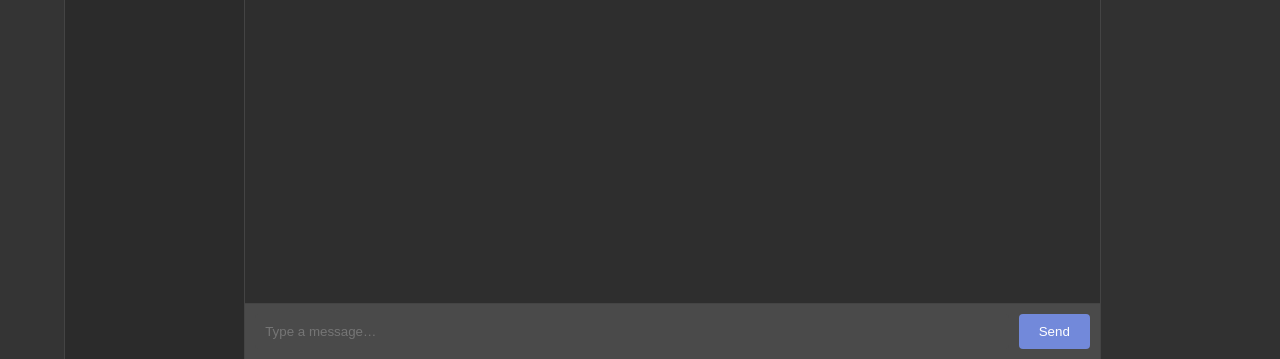
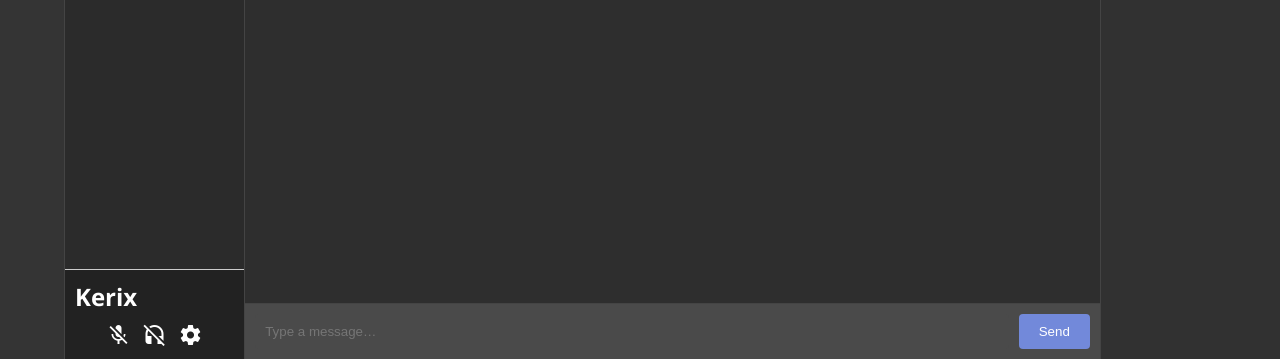
Before and after one commit to nerexon/kerix-client, an Electron app: page app/app.html in a window 1280 px wide. Shown: the part 441-800 px from the top of the page. Drawn offline with Linux system fonts and the light colour scheme.

Commit message:
Making the userbox

```diff
--- a/app/app.html
+++ b/app/app.html
@@ -5,6 +5,7 @@
   <meta name="viewport" content="width=device-width, initial-scale=1.0">
   <title>Kerix</title>
   <link rel="stylesheet" href="style/global.css">
+  <link href="https://fonts.googleapis.com/icon?family=Material+Icons" rel="stylesheet">
 </head>
 <body>
   <section id="serverList">
@@ -22,6 +23,16 @@
       <button id="settings">Settings</button>
     </div>
     <div class="channelListContent"></div>
+    <div id="userBox">
+      <div class="userBoxContent">
+        <span class="username">Kerix</span>
+        <div class="userButtons">
+          <button title="Mute" id="muteBtn"><span class="material-icons">mic_off</span></button>
+          <button title="Deafen" id="deafenBtn"><span class="material-icons">headset_off</span></button>
+          <button title="Settings" id="userSettingsBtn"><span class="material-icons">settings</span></button>
+        </div>
+      </div>
+    </div>
   </section>
 
   <!-- New Chat Section -->
--- a/app/style/global.css
+++ b/app/style/global.css
@@ -165,6 +165,51 @@ body {
   background: var(--hover-bg);
 }
 
+/* UserBox */
+#userBox {
+  padding: 10px;
+  border-top: 1px solid #ccc;
+  background-color: #222;
+  color: white;
+}
+
+.userBoxContent {
+  display: flex;
+  flex-direction: column;
+  align-items: flex-start;
+}
+
+.username {
+  font-weight: bold;
+  font-size: 24px; /* Bigger username */
+  margin-bottom: 8px;
+}
+
+.userButtons {
+  display: flex;
+  gap: 8px;
+  margin: 0 auto;
+}
+
+.userButtons button {
+  background: none;
+  border: none;
+  color: white;
+  cursor: pointer;
+  padding: 2px;
+  font-size: 16px; /* fallback size */
+}
+
+.userButtons button:hover {
+  color: #1db954;
+}
+
+.material-icons {
+  font-size: 12px; /* Smaller icons */
+  vertical-align: middle;
+}
+
+
 /* Chat section panel */
 #chatSection {
   flex: 1; /* Takes all remaining space */
```
